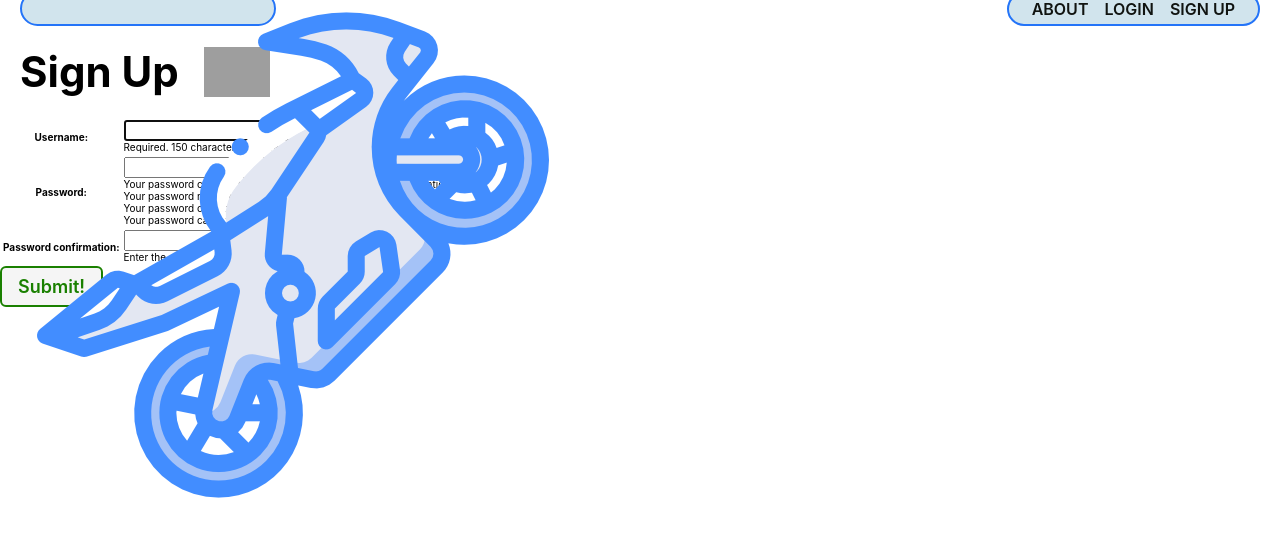
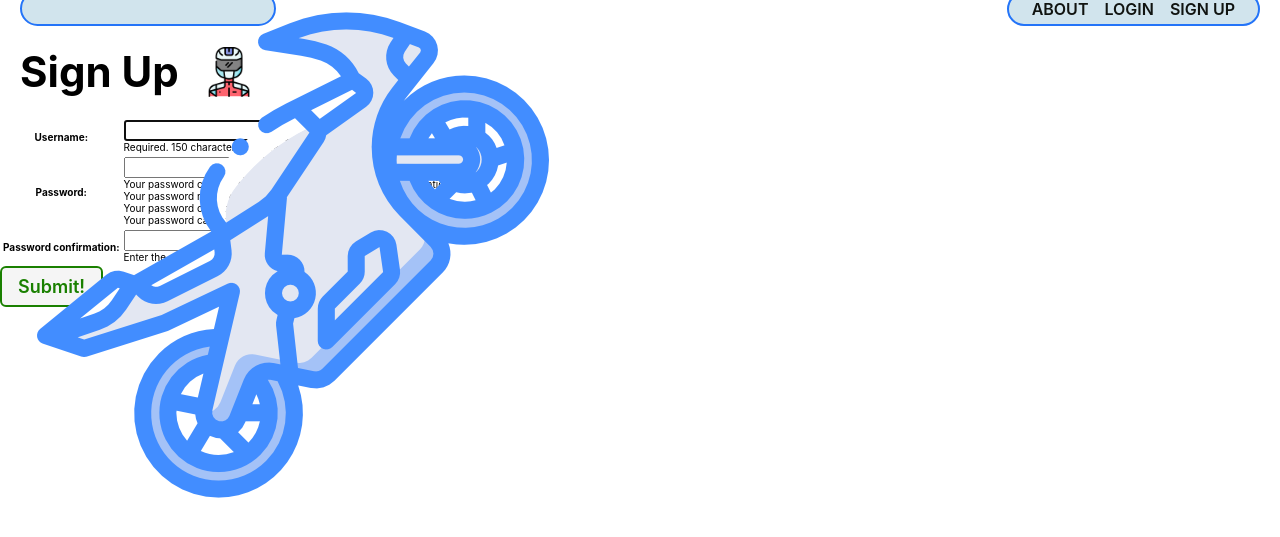
Before and after one commit to sforesi/clutch_up, a Django app: page /accounts/signup/ in a window 1280 px wide. Shown: the part 29-566 px from the top of the page. Run offline with Django 3.2, Linux system fonts and the light colour scheme; grey boxes are pictures that could not be loaded.

Commit message:
add rider-1-icon to signup.html

```diff
--- a/main_app/templates/signup.html
+++ b/main_app/templates/signup.html
@@ -9,7 +9,7 @@
 
 <div class="page-header">
   <h1>Sign Up</h1>
-  <img src="{% static 'images/nerd-cat.svg' %}" alt="A cat using a computer"/>
+  <img src="{% static 'images/rider-icon-1.png' %}" alt="A cat using a computer"/>
 </div>
 {% if error_message %}
   <p class="red-text">{{ error_message }}</p>
```
